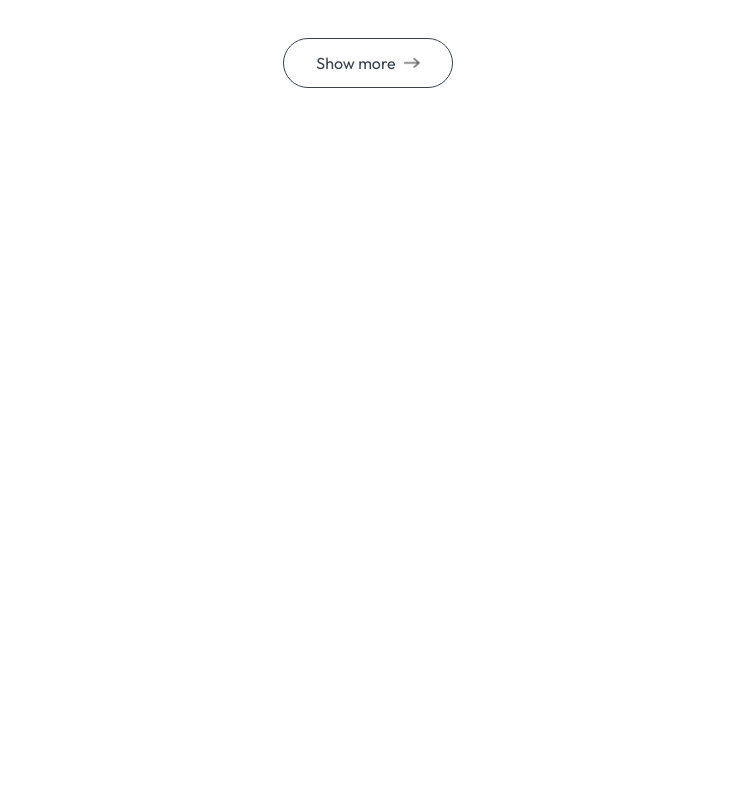
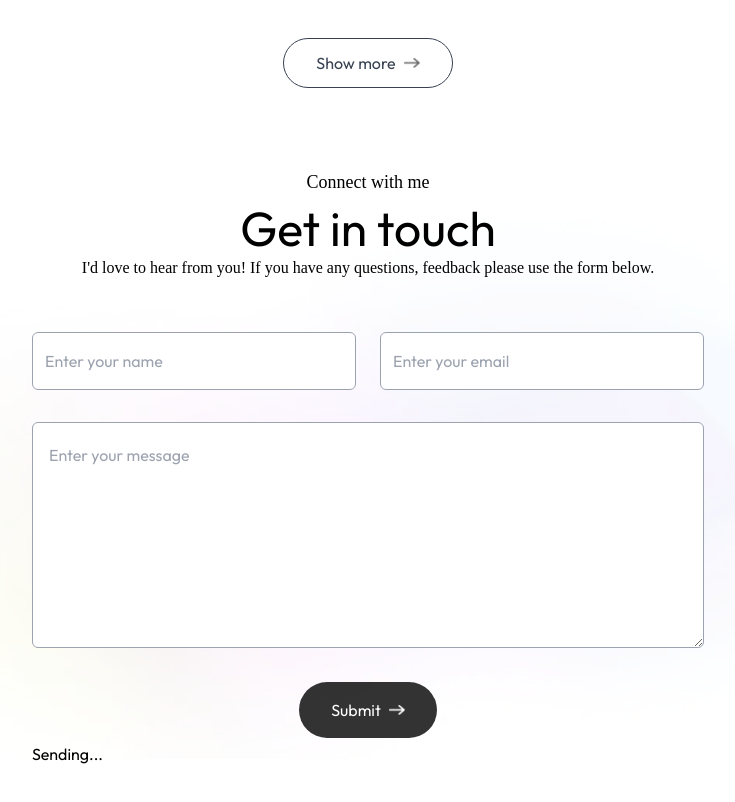
Before and after one commit to manishaV-dev/my-portfolio, a Next.js app: page / in a window 1280 px wide. Shown: the part 2601-3403 px from the top of the page, without its empty margins (272-1007 px from the left). Before the commit the page ends 2729 px from the top, so only its background shows below. Built offline with nearby package versions, Linux system fonts and the light colour scheme; a web font is replaced by a local one.

Commit message:
create contact section

```diff
--- /dev/null
+++ b/app/components/Contact.jsx
@@ -0,0 +1,56 @@
+import { assets } from "@/assets/assets";
+import Image from "next/image";
+import React from "react";
+
+const Contact = () => {
+  return (
+    <div
+      id="mycontact"
+      className='w-full px-[12%] py-10 scroll-mt-20 bg-[url("/footer-bg-color.png")] bg-no-repeat bg-center bg-[length:90%_auto] '
+    >
+      <h4 className="text-center mb-2 text-lg font-Ovo">Connect with me</h4>
+      <h2 className="text-center text-5xl font-ovo">Get in touch</h2>
+
+      <p className="text-center max-w-2xl mx-auto mb-12 font-Ovo">
+        I'd love to hear from you! If you have any questions, feedback please
+        use the form below.
+      </p>
+
+      <form className="max-w-2xl mx-auto">
+        <div className="grid grid-cols-auto gap-6 mt-10 mb-8">
+          <input
+            type="text"
+            placeholder="Enter your name"
+            required
+            className="flex-1 p-3 outline-none border-[0.5px] border-gray-400 rounded-md bg-white"
+          />
+          <input
+            className="flex-1 p-3 outline-none border-[0.5px] border-gray-400 rounded-md bg-white"
+            type="email"
+            placeholder="Enter your email"
+            required
+          />
+        </div>
+        <textarea
+          className="w-full p-4 outline-none border-[0.5px] border-gray-400 rounded-md bg-white mb-6"
+          rows={6}
+          placeholder="Enter your message"
+        ></textarea>
+        <button
+          type="submit"
+          className="w-max flex items-center justify-between gap-2 py-3 px-8 bg-black/80 text-white rounded-full mx-auto hover:bg-black duration-500"
+        >
+          Submit{" "}
+          <Image
+            src={assets.right_arrow_white}
+            alt="arrow-right"
+            className="w-4"
+          />
+        </button>
+        <p className="m">Sending...</p>
+      </form>
+    </div>
+  );
+};
+
+export default Contact;
--- a/app/components/Work.jsx
+++ b/app/components/Work.jsx
@@ -5,7 +5,7 @@
 const Work = () => {
   return (
     <div id="mywork" className="w-full px-[12%] py-10 scroll-mt-20">
-      <h4 className="text-center mb-2 text-lg font-Ovo">My Portfolior</h4>
+      <h4 className="text-center mb-2 text-lg font-Ovo">My Portfolio</h4>
       <h2 className="text-center text-5xl font-ovo">My Latest Work</h2>
 
       <p className="text-center max-w-2xl mx-auto mb-12 font-Ovo">
--- a/app/page.js
+++ b/app/page.js
@@ -1,5 +1,6 @@
 "use client";
 import About from "./components/About";
+import Contact from "./components/Contact";
 import Hero from "./components/Hero";
 import Navbar from "./components/Navbar";
 import Services from "./components/Services";
@@ -13,6 +14,7 @@
       <About />
       <Services />
       <Work />
+      <Contact />
     </>
   );
 }
```
